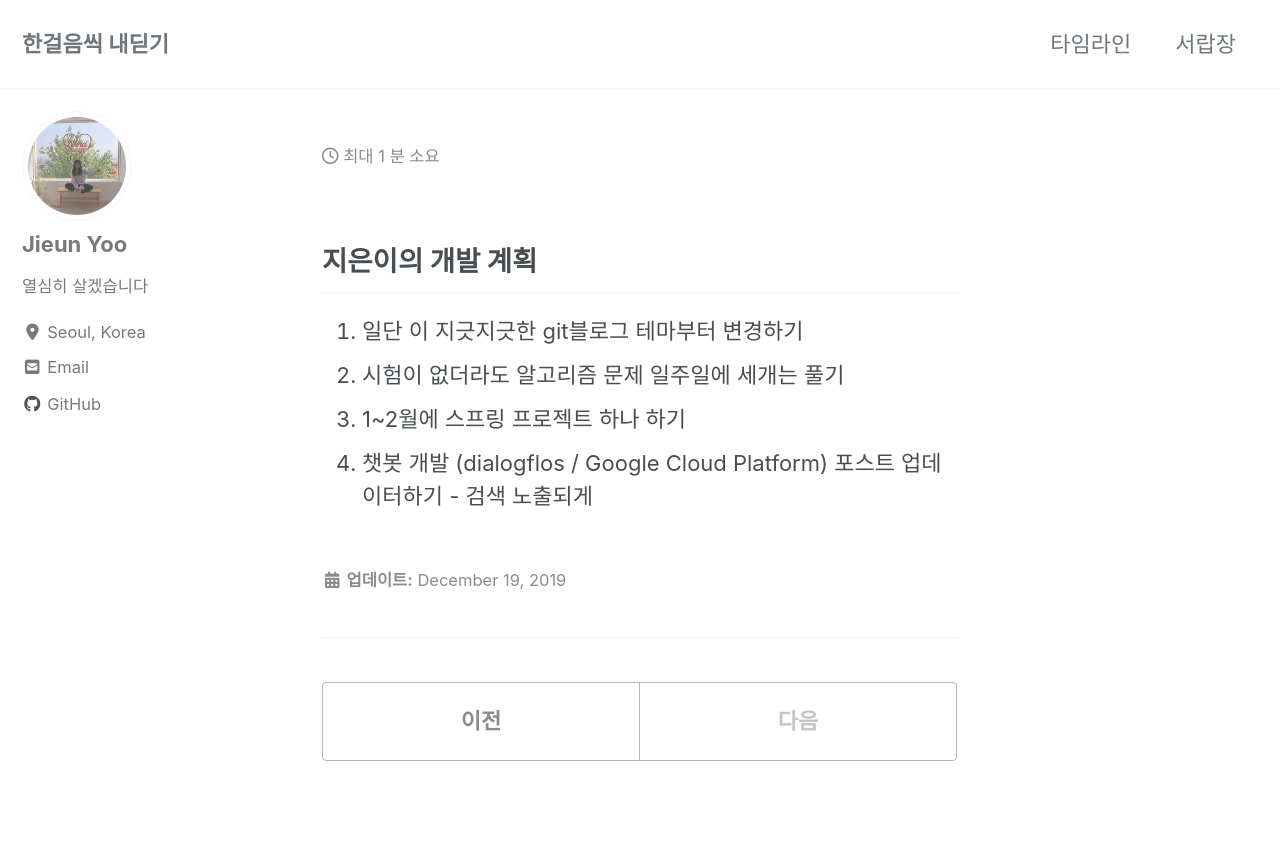
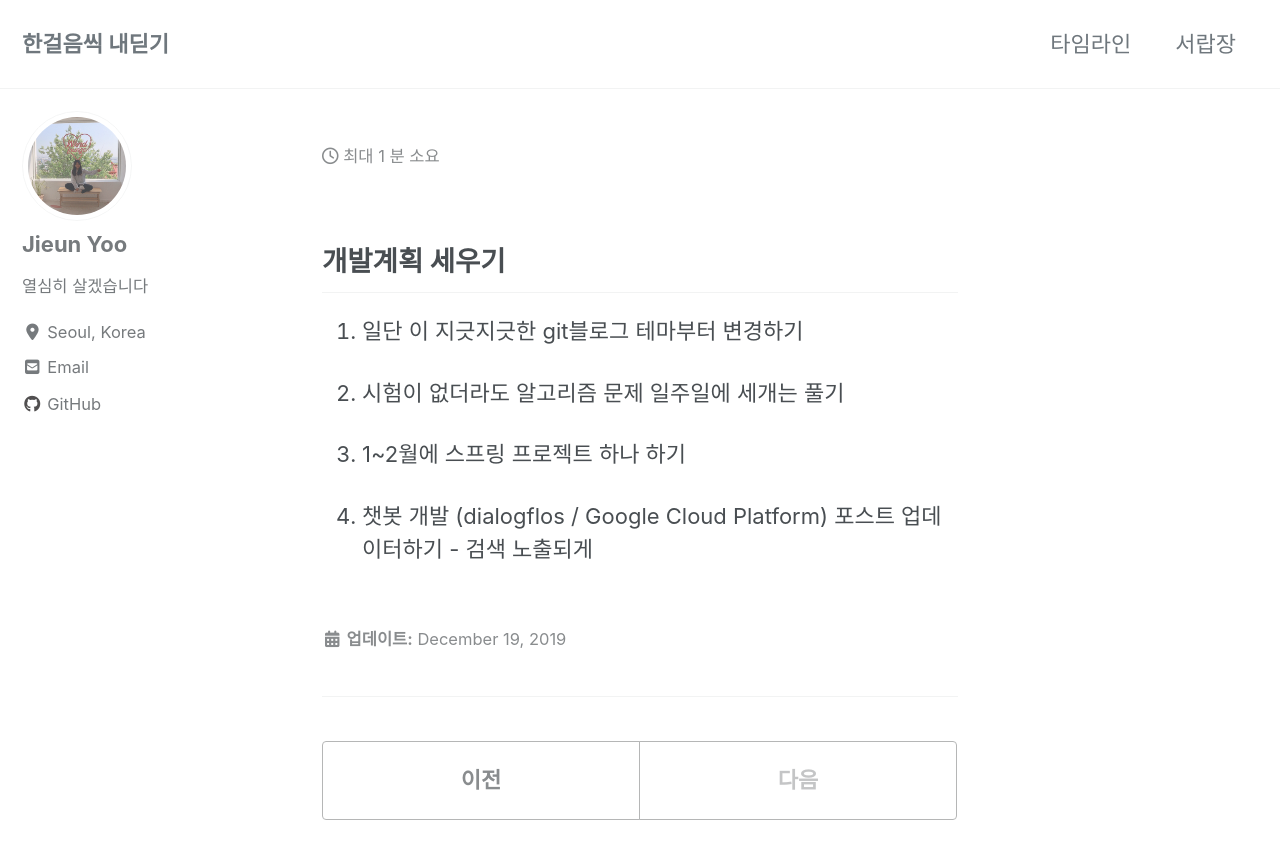
Before and after one commit to YuJieun/YuJieun.github.io, a Jekyll site: the page built from _posts/2019-11-28-개발계획.md, in a window 1280 px wide and 900 px high. Shown: the top 859 px of the window. Built offline with Jekyll 4.4.1, drawn with Linux system fonts in a browser that asks for light colours; cached includes are drawn as plain includes; nearby versions of some CDN libraries.

Commit message:
Edit post

```diff
--- a/_posts/2019-11-28-개발계획.md
+++ b/_posts/2019-11-28-개발계획.md
@@ -2,15 +2,20 @@
 layout: post
 title:  "계획 및 다짐"
 date:   2019-11-28
-tags: something
+tags:
+	-diary
 toc:true
+author_profile: true
 ---
 
-## 지은이의 개발 계획
+## 개발계획 세우기
 
 
 
 1. 일단 이 지긋지긋한 git블로그 테마부터 변경하기
+
 2. 시험이 없더라도 알고리즘 문제 일주일에 세개는 풀기
+
 3. 1~2월에 스프링 프로젝트 하나 하기
+
 4. 챗봇 개발 (dialogflos / Google Cloud Platform) 포스트 업데이터하기 - 검색 노출되게
```
